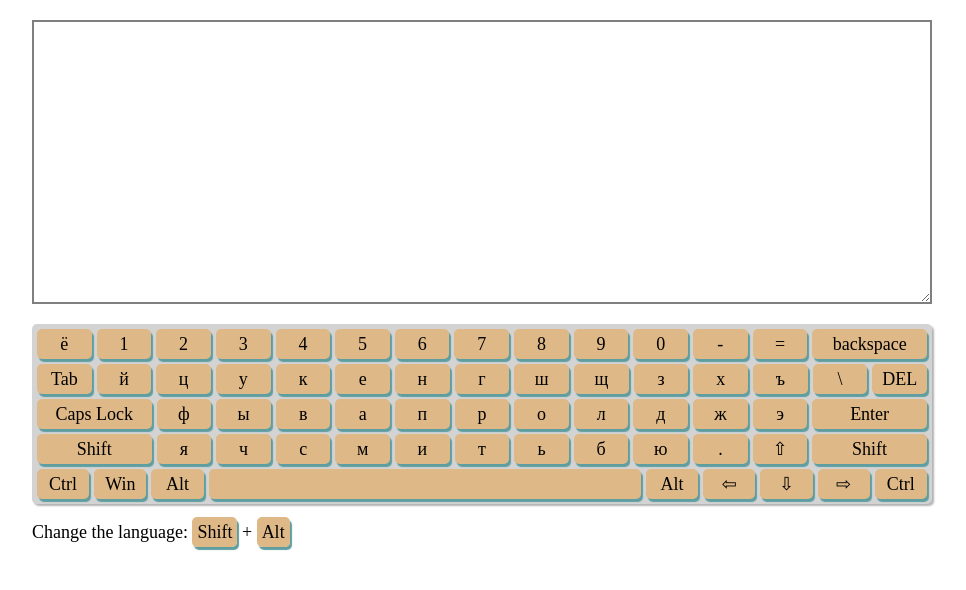
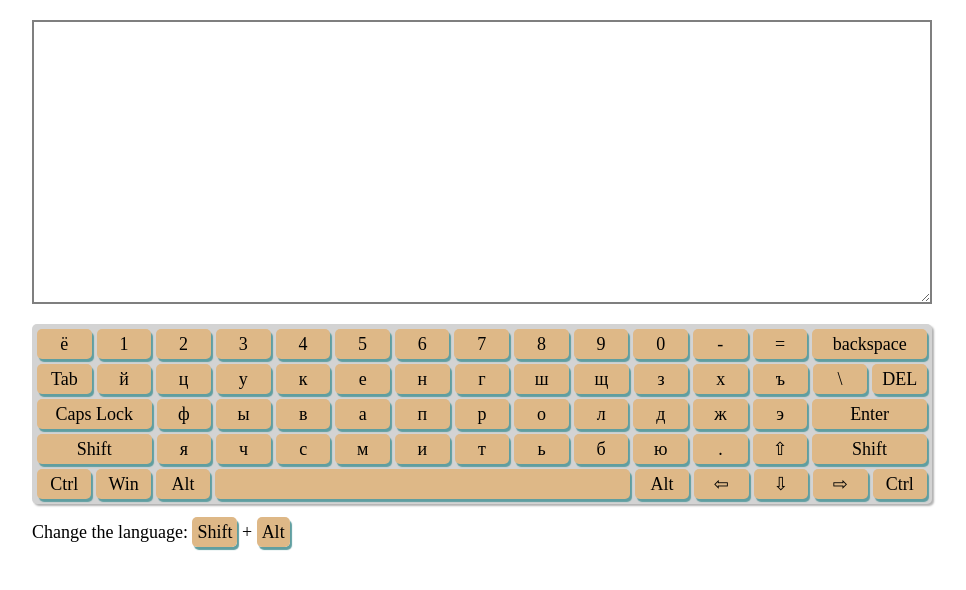
Before and after one commit to AlexanderFraltsov/codejam-virtual-keyboard, a plain HTML site: page codejam-virtual-keyboard/index.html in a window 1280 px wide. Shown: the whole page, without its empty margins (158-1124 px from the left). Drawn offline with Linux system fonts and the light colour scheme.

Commit message:
refactor: changed width of space button

```diff
--- a/codejam-virtual-keyboard/assets/scss/main.scss
+++ b/codejam-virtual-keyboard/assets/scss/main.scss
@@ -90,7 +90,7 @@ body {
     flex-basis: 80px;
   }
   &5 .button:nth-child(4) {
-    flex-basis: 400px;
+    flex-basis: 380px;
   }
 }
 
```
Also changed, not shown: codejam-virtual-keyboard/assets/css/main.css.
